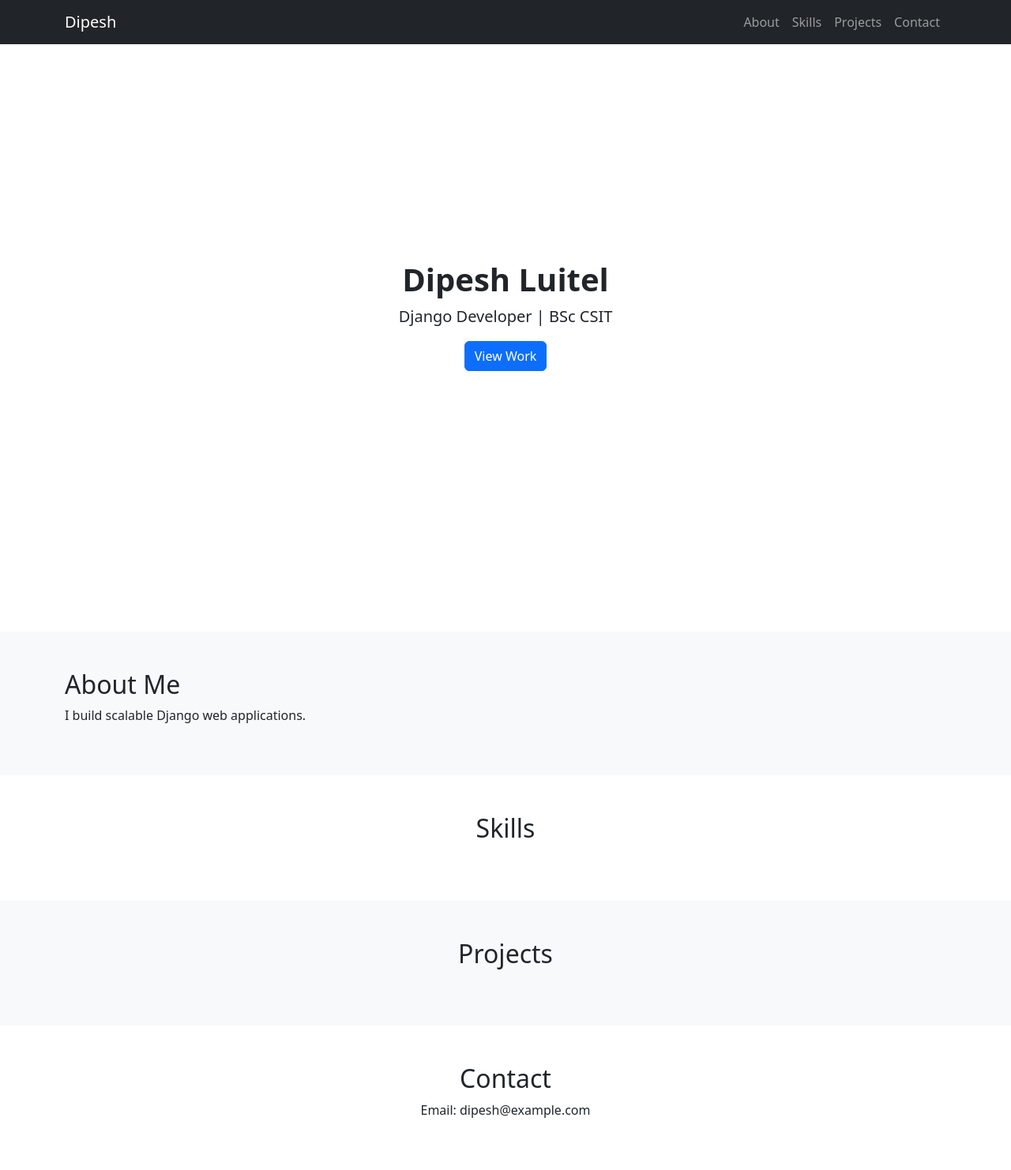
After one commit to dipeshluitel/Portfolio, a Django app: template myportfolio/portfolio/templates/portfolio/home.html in a window 1280 px wide. The commit adds this page. Shown: the whole page at 79% size. Run offline with Django 5.2, Linux system fonts and the light colour scheme; the template is opened without the code that fills it, so the values that code supplies are empty.

Commit message:
add(nav-template): template created for navbar and nav-item routed with ids

```diff
--- a/myportfolio/portfolio/templates/portfolio/home.html
+++ b/myportfolio/portfolio/templates/portfolio/home.html
@@ -1,15 +1,64 @@
 {% extends 'portfolio/base.html' %}
-{% block title %}Home{% endblock %}
 
-{% block main-body %}
-<div class="row align-items-center">
-    <div class="col-md-6">
-        <h1 class="fw-bold">Hi, I'm Dipesh 👋</h1>
-        <p class="lead">
-            BSc CSIT student & Django Developer building clean web apps.
-        </p>
-        <a href="#projects" class="btn btn-primary">View Projects</a>
+{% block content %}
+
+<!-- HERO -->
+<section id="home" class="vh-100 d-flex align-items-center">
+  <div class="container text-center" data-aos="fade-up">
+    <h1 class="fw-bold">Dipesh Luitel</h1>
+    <p class="lead">Django Developer | BSc CSIT</p>
+    <a href="#projects" class="btn btn-primary">View Work</a>
+  </div>
+</section>
+
+<!-- ABOUT -->
+<section id="about" class="py-5 bg-light">
+  <div class="container" data-aos="fade-right">
+    <h2>About Me</h2>
+    <p>I build scalable Django web applications.</p>
+  </div>
+</section>
+
+<!-- SKILLS -->
+<section id="skills" class="py-5">
+  <div class="container">
+    <h2 class="text-center mb-4">Skills</h2>
+    <div class="row">
+      {% for skill in skills %}
+      <div class="col-md-3 text-center" data-aos="zoom-in">
+        <h5>{{ skill.name }}</h5>
+      </div>
+      {% endfor %}
     </div>
+  </div>
+</section>
 
-</div>
+<!-- PROJECTS -->
+<section id="projects" class="py-5 bg-light">
+  <div class="container">
+    <h2 class="text-center mb-4">Projects</h2>
+    <div class="row">
+      {% for project in projects %}
+      <div class="col-md-4 mb-4" data-aos="fade-up">
+        <div class="card h-100 shadow">
+          <img src="{{ project.image.url }}" class="card-img-top">
+          <div class="card-body">
+            <h5>{{ project.title }}</h5>
+            <p>{{ project.description|truncatewords:15 }}</p>
+          </div>
+        </div>
+      </div>
+      {% endfor %}
+    </div>
+  </div>
+</section>
+
+<!-- CONTACT -->
+<section id="contact" class="py-5">
+  <div class="container text-center" data-aos="fade-up">
+    <h2>Contact</h2>
+    <p>Email: dipesh@example.com</p>
+  </div>
+</section>
+
 {% endblock %}
--- /dev/null
+++ b/myportfolio/portfolio/templates/portfolio/navbar.html
@@ -0,0 +1,17 @@
+<nav class="navbar navbar-expand-lg fixed-top bg-dark navbar-dark">
+  <div class="container">
+    <a class="navbar-brand" href="#home">Dipesh</a>
+    <button class="navbar-toggler" data-bs-toggle="collapse" data-bs-target="#nav">
+      <span class="navbar-toggler-icon"></span>
+    </button>
+
+    <div class="collapse navbar-collapse" id="nav">
+      <ul class="navbar-nav ms-auto">
+        <li class="nav-item"><a class="nav-link" href="#about">About</a></li>
+        <li class="nav-item"><a class="nav-link" href="#skills">Skills</a></li>
+        <li class="nav-item"><a class="nav-link" href="#projects">Projects</a></li>
+        <li class="nav-item"><a class="nav-link" href="#contact">Contact</a></li>
+      </ul>
+    </div>
+  </div>
+</nav>
--- a/myportfolio/portfolio/views.py
+++ b/myportfolio/portfolio/views.py
@@ -5,5 +5,6 @@ from django.http import HttpResponse
 
 def home(request):
     skills = Skill.objects.all()
+    projects = Project.objects.all()
     # return HttpResponse("Hello Home")
     return render(request, 'portfolio/home.html', {'projects': projects, 'skills': skills})
```
